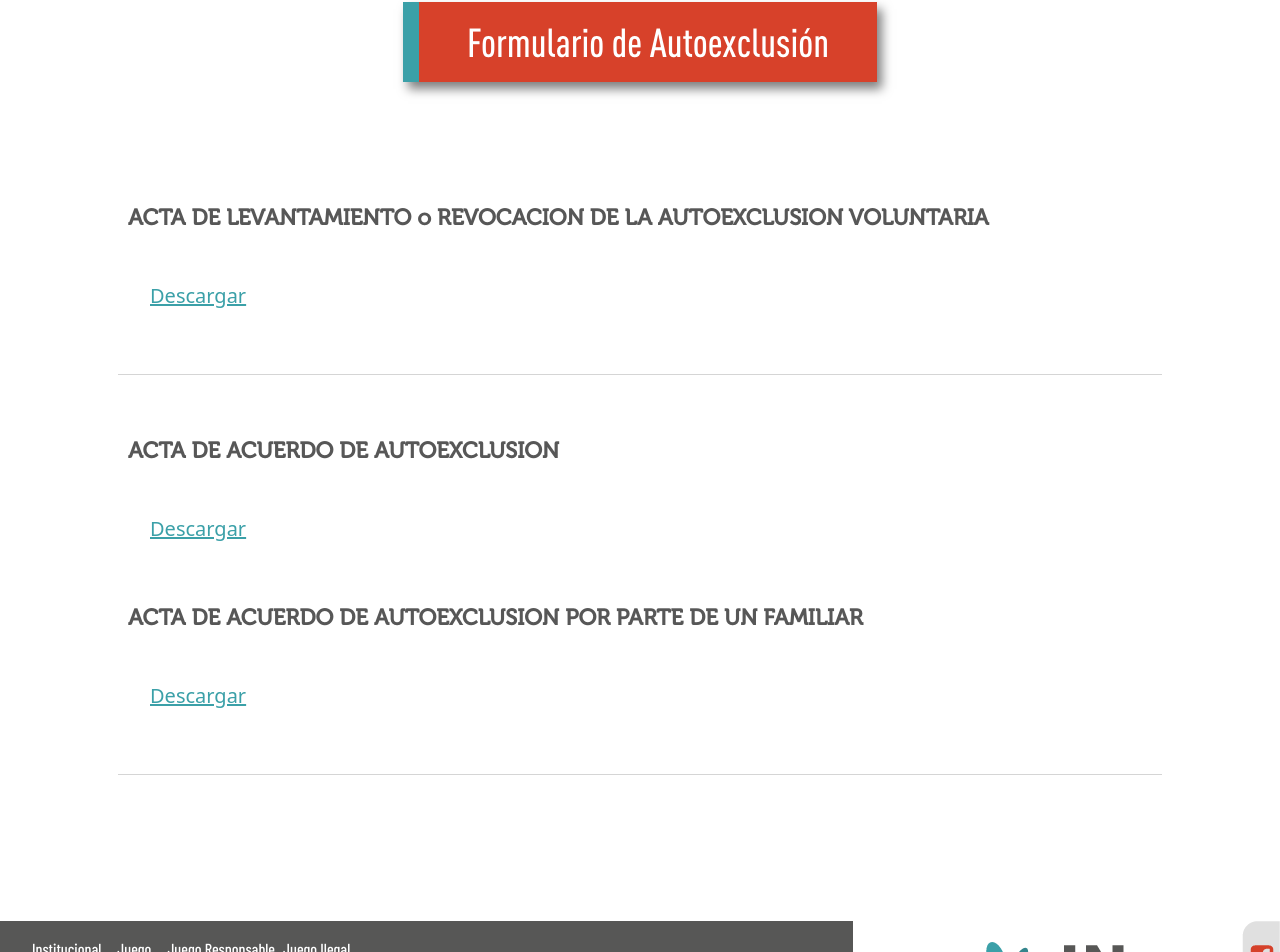
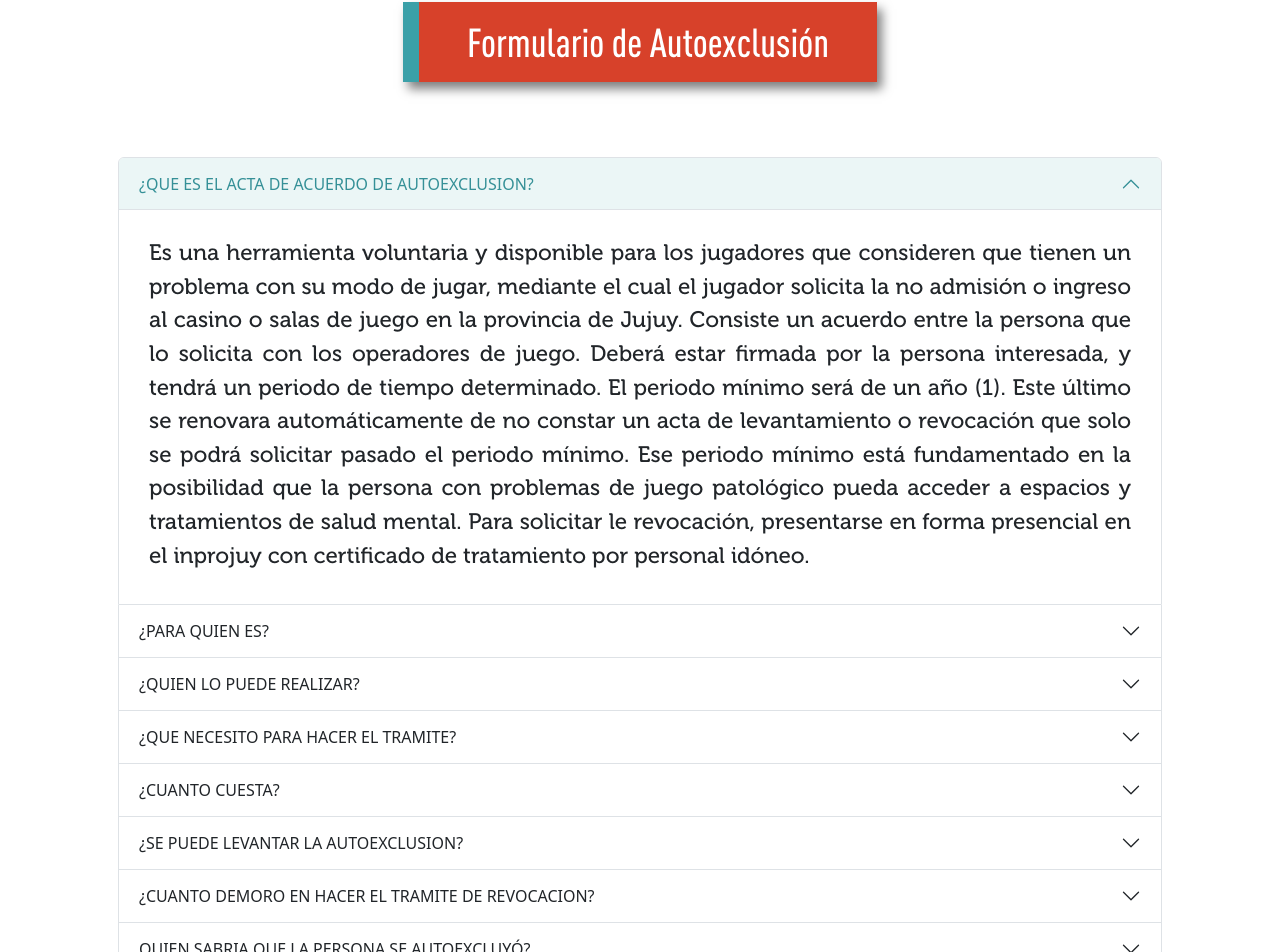
Before and after one commit to JavierIgnacioTejerinaPerezlindo/inprojuy, a React (Create React App) app: page /#/formulario in a window 1280 px wide. Shown: the part 250-1202 px from the top of the page. Built offline with nearby package versions, Linux system fonts and the light colour scheme; no server answers.

Commit message:
autoexclusion preguntas

```diff
--- a/src/components/Formularios/Formularios.jsx
+++ b/src/components/Formularios/Formularios.jsx
@@ -3,7 +3,112 @@ import React from 'react'
 const Formularios = () => {
     return (
         <div className='container fondotransparente p-5 my-5 '>
-            <center><h1 className=" p-5 botonbordeazul text-white px-5 mx-5 py-3">Formulario de Autoexclusión</h1></center>
+                        <center><h1 className=" p-5 botonbordeazul text-white px-5 mx-5 py-3">Formulario de Autoexclusión</h1></center>
+            <br />
+            <br />
+
+<div class="accordion" id="accordionPanelsStayOpenExample">
+  <div class="accordion-item">
+    <h2 class="accordion-header" id="panelsStayOpen-headingOne">
+      <button class="accordion-button" type="button" data-bs-toggle="collapse" data-bs-target="#panelsStayOpen-collapseOne" aria-expanded="true" aria-controls="panelsStayOpen-collapseOne">
+      ¿QUE ES EL ACTA DE ACUERDO DE AUTOEXCLUSION?
+      </button>
+    </h2>
+    <div id="panelsStayOpen-collapseOne" class="accordion-collapse collapse show" aria-labelledby="panelsStayOpen-headingOne">
+      <div class="accordion-body">
+<p>Es una herramienta voluntaria y disponible para los jugadores que consideren que tienen un problema con su modo de jugar, mediante el cual el jugador solicita la no admisión o ingreso al casino o salas de juego en la provincia de Jujuy. Consiste un acuerdo entre la persona que lo solicita con los operadores de juego. Deberá estar firmada por la persona interesada, y tendrá un periodo de tiempo determinado. El periodo mínimo será de un año (1). Este último se renovara automáticamente de no constar un acta de levantamiento  o revocación que solo se podrá solicitar pasado el periodo mínimo. Ese periodo mínimo está fundamentado en la posibilidad que la persona con problemas de juego patológico pueda acceder a espacios y tratamientos de salud mental. Para solicitar le revocación, presentarse en forma presencial en el inprojuy con certificado de tratamiento por personal idóneo.</p>
+      </div>
+    </div>
+  </div>
+  <div class="accordion-item">
+    <h2 class="accordion-header" id="panelsStayOpen-headingTwo">
+      <button class="accordion-button collapsed" type="button" data-bs-toggle="collapse" data-bs-target="#panelsStayOpen-collapseTwo" aria-expanded="false" aria-controls="panelsStayOpen-collapseTwo">
+        ¿PARA QUIEN ES?
+      </button>
+    </h2>
+    <div id="panelsStayOpen-collapseTwo" class="accordion-collapse collapse" aria-labelledby="panelsStayOpen-headingTwo">
+      <div class="accordion-body">
+        <p>PARA Toda aquella persona que esté interesada en no ingresar a las salas de juego  y  casinos de la Provincia de Jujuy.</p>
+      </div>
+    </div>
+  </div>
+  <div class="accordion-item">
+    <h2 class="accordion-header" id="panelsStayOpen-headingThree">
+      <button class="accordion-button collapsed" type="button" data-bs-toggle="collapse" data-bs-target="#panelsStayOpen-collapseThree" aria-expanded="false" aria-controls="panelsStayOpen-collapseThree">
+        ¿QUIEN LO PUEDE REALIZAR?
+      </button>
+    </h2>
+    <div id="panelsStayOpen-collapseThree" class="accordion-collapse collapse" aria-labelledby="panelsStayOpen-headingThree">
+      <div class="accordion-body">
+<p>Cualquier persona que este interesada</p>
+      </div>
+    </div>
+  </div>
+  <div class="accordion-item">
+    <h2 class="accordion-header" id="panelsStayOpen-headingThree">
+      <button class="accordion-button collapsed" type="button" data-bs-toggle="collapse" data-bs-target="#panelsStayOpen-collapseThree" aria-expanded="false" aria-controls="panelsStayOpen-collapseThree">
+        ¿QUE NECESITO PARA HACER EL TRAMITE?
+      </button>
+    </h2>
+    <div id="panelsStayOpen-collapseThree" class="accordion-collapse collapse" aria-labelledby="panelsStayOpen-headingThree">
+      <div class="accordion-body">
+<p>El acta de autoexclusión  el usuario de juegos de azar podrá  descargarla DE AQUI, la podrá llenar y deberá  completarla  y firmarla,  y ser entregada en forma personal  en el inprojuy. JUNTO A COPIA DEL DNI Y DOS FOTOS, o en su defecto acepto me tomen una fotografía,  aceptando que las mismas sean remitidas a las Salas de Juego.</p>
+      </div>
+    </div>
+  </div>
+  <div class="accordion-item">
+    <h2 class="accordion-header" id="panelsStayOpen-headingThree">
+      <button class="accordion-button collapsed" type="button" data-bs-toggle="collapse" data-bs-target="#panelsStayOpen-collapseThree" aria-expanded="false" aria-controls="panelsStayOpen-collapseThree">
+        ¿CUANTO CUESTA?
+      </button>
+    </h2>
+    <div id="panelsStayOpen-collapseThree" class="accordion-collapse collapse" aria-labelledby="panelsStayOpen-headingThree">
+      <div class="accordion-body">
+<p>Es voluntario y GRATUITO</p>
+      </div>
+    </div>
+  </div>
+  <div class="accordion-item">
+    <h2 class="accordion-header" id="panelsStayOpen-headingThree">
+      <button class="accordion-button collapsed" type="button" data-bs-toggle="collapse" data-bs-target="#panelsStayOpen-collapseThree" aria-expanded="false" aria-controls="panelsStayOpen-collapseThree">
+        ¿SE PUEDE LEVANTAR LA AUTOEXCLUSION?
+      </button>
+    </h2>
+    <div id="panelsStayOpen-collapseThree" class="accordion-collapse collapse" aria-labelledby="panelsStayOpen-headingThree">
+      <div class="accordion-body">
+<p>El periodo mínimo será de un año (1). Este último se renovara automáticamente de no constar un acta de levantamiento  o revocación que solo se podrá solicitar pasado el periodo mínimo. Ese periodo mínimo está fundamentado en la posibilidad que la persona con problemas de juego patológico pueda acceder a espacios y tratamientos de salud mental. Para solicitar le revocación, presentarse en forma presencial en el inprojuy con certificado de tratamiento por personal idóneo.</p>
+      </div>
+    </div>
+  </div>
+  <div class="accordion-item">
+    <h2 class="accordion-header" id="panelsStayOpen-headingThree">
+      <button class="accordion-button collapsed" type="button" data-bs-toggle="collapse" data-bs-target="#panelsStayOpen-collapseThree" aria-expanded="false" aria-controls="panelsStayOpen-collapseThree">
+        ¿CUANTO DEMORO EN HACER EL TRAMITE DE REVOCACION?
+      </button>
+    </h2>
+    <div id="panelsStayOpen-collapseThree" class="accordion-collapse collapse" aria-labelledby="panelsStayOpen-headingThree">
+      <div class="accordion-body">
+<p>Es una entrega del acta en el INPROJUY con una entrevista.</p>
+      </div>
+    </div>
+  </div>
+  <div class="accordion-item">
+    <h2 class="accordion-header" id="panelsStayOpen-headingThree">
+      <button class="accordion-button collapsed" type="button" data-bs-toggle="collapse" data-bs-target="#panelsStayOpen-collapseThree" aria-expanded="false" aria-controls="panelsStayOpen-collapseThree">
+        QUIEN SABRIA QUE LA PERSONA SE AUTOEXCLUYÓ?
+      </button>
+    </h2>
+    <div id="panelsStayOpen-collapseThree" class="accordion-collapse collapse" aria-labelledby="panelsStayOpen-headingThree">
+      <div class="accordion-body">
+<p>Es confidencial para las salas de juego de la provincia de jujuy, para el INPROJUY y para personal del ministerio de salud.</p>
+      </div>
+    </div>
+  </div>
+</div>
+
+
+
+
             <br />
             <br />
             <br />
```
